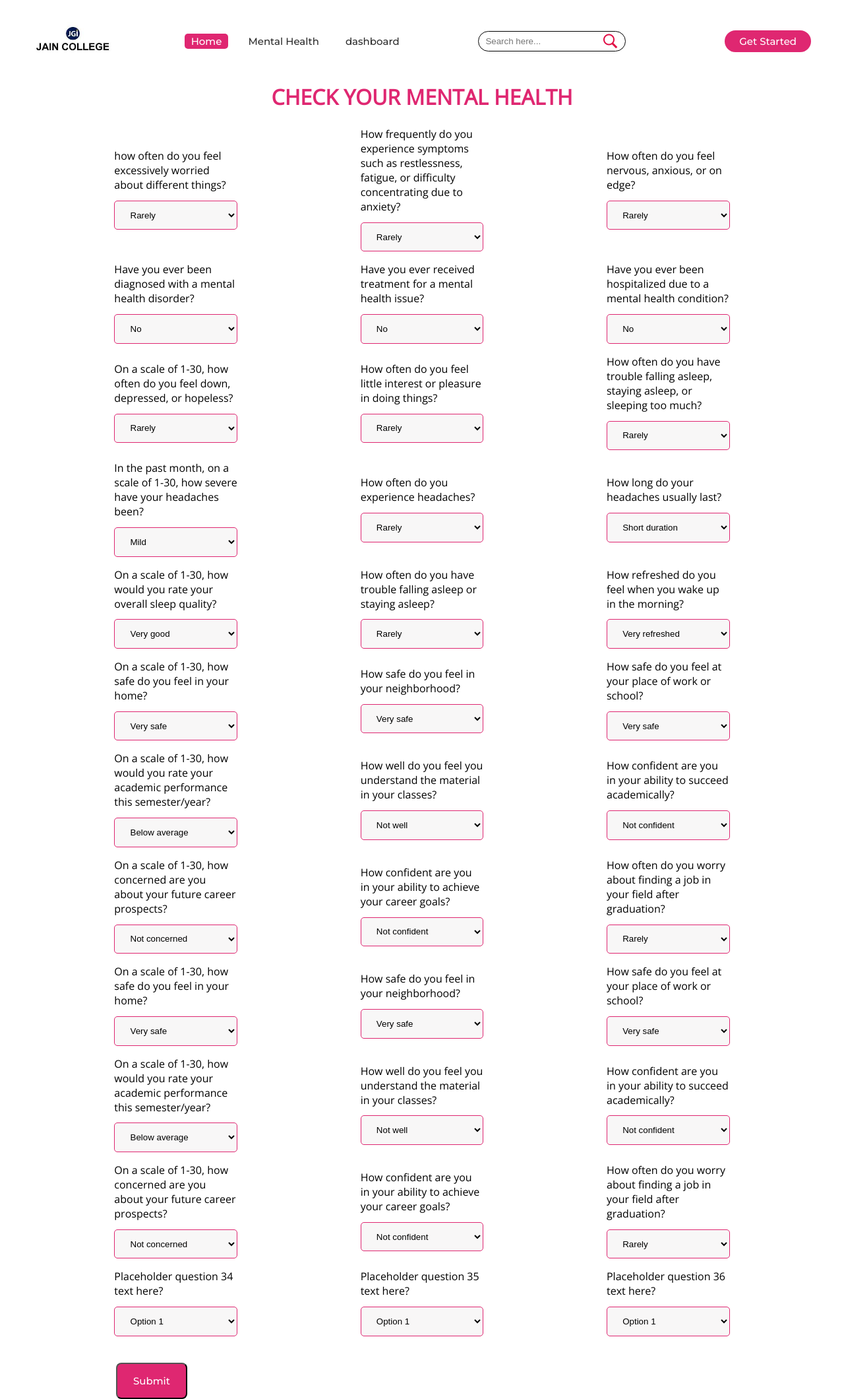
After one commit to Sabale-37/PyHack24-Dominators-15, a Django app: page /mentalhealth/calculatestress in a window 1280 px wide. The commit adds this page. Shown: the whole page at 66% size. Run offline with Django 4.2, Linux system fonts and the light colour scheme; some libraries are stand-ins or nearby versions.

Commit message:
questionnaire

```diff
--- a/Home/templates/Home/index.html
+++ b/Home/templates/Home/index.html
@@ -57,12 +57,12 @@
       <center>
         <div class="cbox">
           <div class="det">
-            <a href=""
+            <a href="{% url "stress" %}"
               ><img src="{%static 'Home/images/book.png'%}" />WellnessPredict</a
             >
           </div>
           <div class="det">
-            <a href=""
+            <a href="{% url 'mentalhealth' %}"
               ><img src="{%static 'Home/images/d1.png'%}" />StudentWellnessPredict</a
             >
           </div>
@@ -333,7 +333,7 @@
           </div>
           <br /><br />
           <p class="rights-text">
-            Copyright © 2021 Created By Chandan Kangralkar, Aditya Mehetri All
+            Copyright © 2021 Created By Dominators All
             Rights Reserved.
           </p>
           <br />
--- a/chatbot/static/css/style.css
+++ b/chatbot/static/css/style.css
@@ -242,7 +242,7 @@ pre code {
 
 .nav {
   width: 90%;
-  height: 40%;
+  height: 57%;
   display: flex;
   flex-direction: column;
   background-color: var(--color-grey-light-1);
--- a/chatbot/templates/chatbot/base.html
+++ b/chatbot/templates/chatbot/base.html
@@ -22,7 +22,7 @@
 <body>
   <div class="container">
     <header class="header">
-      <h1 class="logo" >🤖 Chat-Bot</h1>
+      <h1 class="logo" >🤖 AI Mental Health Assistant</h1>
 
       <div class="user">
         <div class="user-image">
@@ -40,8 +40,9 @@
       <nav class='nav'>
         <h2>Health-Care </h2>
         <ul>
+          <li><a href="/" style="text-decoration: none; color: white">Home</a></li>
           <li><a href="/AI/chatbot" style="text-decoration: none; color: white">chat-Bot</a></li>
-          <li><a href="/AI/image-captioning" style="text-decoration: none; color: white">image-Ai</a></li>
+
         </ul>
       </nav>
 
--- a/mentalHealth/static/style.css
+++ b/mentalHealth/static/style.css
@@ -182,3 +182,16 @@ h1 {
   border-radius: 50%;
   margin: 2rem;
 }
+
+
+
+.grid-new {
+  display: grid;
+  grid-template-columns: repeat(3, 1fr);
+  grid-template-rows: repeat(12, auto);
+
+  justify-items: center; /* Center items horizontally */
+  align-items: center;
+  padding: 0 5rem;
+  padding-top: 1rem;
+}
--- a/mentalHealth/student_mental_state.py
+++ b/mentalHealth/student_mental_state.py
@@ -12,7 +12,7 @@ def predict_lifestyle(
 ):
     try:
         # Load the dataset
-        dataset = pd.read_csv(r'C:\Users\Dell\Desktop\Django\PyHack-24-Dominators-15\mentalHealth\student_dataset.csv')
+        dataset = pd.read_csv(r'C:\Users\Admin\Desktop\PyHack24-Dominators-15\mentalHealth\student_dataset.csv')
 
         # Define feature names based on the user-provided input
         feature_names = [
--- a/mentalHealth/templates/base.html
+++ b/mentalHealth/templates/base.html
@@ -38,7 +38,7 @@
         </div>
         <ul>
           <li><a class="active" href="/">Home</a></li>
-          <li><a href="{% url "mentalhealth" %}">Mental Health</a></li>
+          <li><a href="{% url "stress" %}">Mental Health</a></li>
           <li><a href="{% url "dashboard" %}">dashboard</a></li>
         </ul>
         <div class="srch">
--- /dev/null
+++ b/mentalHealth/templates/calculateMentalHealth.html
@@ -0,0 +1,384 @@
+{% extends "base.html" %}
+
+{% block content %}
+
+<h1>Check your Mental Health</h1>
+<form action="/mentalhealth/" method='POST'>
+    {% csrf_token %}
+    <div class="grid-new">
+        <!-- Anxiety Level Questions -->
+        <div class="grid-item">
+            <label for="question1" class='label'> how often do you feel excessively worried about different things?</label>
+            <select name="question1" id="question1" class='input'>
+                <option value="4">Rarely</option>
+                <option value="9">Occasionally</option>
+                <option value="17">Sometimes</option>
+                <option value="23">Often</option>
+                <option value="30">Always</option>
+            </select>
+        </div>
+        <div class="grid-item">
+            <label for="question2" class='label'>How frequently do you experience symptoms such as restlessness, fatigue, or difficulty concentrating due to anxiety?</label>
+            <select name="question2" id="question2" class='input'>
+                <option value="4">Rarely</option>
+                <option value="9">Occasionally</option>
+                <option value="17">Sometimes</option>
+                <option value="23">Often</option>
+                <option value="30">Always</option>
+            </select>
+        </div>
+        <div class="grid-item">
+            <label for="question3" class='label'>How often do you feel nervous, anxious, or on edge?</label>
+            <select name="question3" id="question3" class='input'>
+                <option value="4">Rarely</option>
+                <option value="9">Occasionally</option>
+                <option value="17">Sometimes</option>
+                <option value="23">Often</option>
+                <option value="30">Always</option>
+            </select>
+        </div>
+
+        <!-- Mental Health History Questions -->
+        <div class="grid-item">
+            <label for="question4" class='label'>Have you ever been diagnosed with a mental health disorder?</label>
+            <select name="question4" id="question4" class='input'>
+                <option value="0">No</option>
+                <option value="1">Yes</option>
+            </select>
+        </div>
+        <div class="grid-item">
+            <label for="question5" class='label'>Have you ever received treatment for a mental health issue?</label>
+            <select name="question5" id="question5" class='input'>
+                <option value="0">No</option>
+                <option value="1">Yes</option>
+            </select>
+        </div>
+        <div class="grid-item">
+            <label for="question6" class='label'>Have you ever been hospitalized due to a mental health condition?</label>
+            <select name="question6" id="question6" class='input'>
+                <option value="0">No</option>
+                <option value="1">Yes</option>
+            </select>
+        </div>
+
+        <!-- Depression Questions -->
+        <div class="grid-item">
+            <label for="question7" class='label'>On a scale of 1-30, how often do you feel down, depressed, or hopeless?</label>
+            <select name="question7" id="question7" class='input'>
+                <option value="4">Rarely</option>
+                <option value="9">Occasionally</option>
+                <option value="17">Sometimes</option>
+                <option value="23">Often</option>
+                <option value="30">Always</option>
+            </select>
+        </div>
+        <div class="grid-item">
+            <label for="question8" class='label'>How often do you feel little interest or pleasure in doing things?</label>
+            <select name="question8" id="question8" class='input'>
+                <option value="4">Rarely</option>
+                <option value="9">Occasionally</option>
+                <option value="17">Sometimes</option>
+                <option value="23">Often</option>
+                <option value="30">Always</option>
+            </select>
+        </div>
+        <div class="grid-item">
+            <label for="question9" class='label'>How often do you have trouble falling asleep, staying asleep, or sleeping too much?</label>
+            <select name="question9" id="question9" class='input'>
+                <option value="4">Rarely</option>
+                <option value="9">Occasionally</option>
+                <option value="17">Sometimes</option>
+                <option value="23">Often</option>
+                <option value="30">Always</option>
+            </select>
+        </div>
+
+        <!-- Headache Questions -->
+        <div class="grid-item">
+            <label for="question10" class='label'>In the past month, on a scale of 1-30, how severe have your headaches been?</label>
+            <select name="question10" id="question10" class='input'>
+                <option value="4">Mild</option>
+                <option value="9">Moderate</option>
+                <option value="17">Severe</option>
+                <option value="23">Very severe</option>
+                <option value="30">Extremely severe</option>
+            </select>
+        </div>
+        <div class="grid-item">
+            <label for="question11" class='label'>How often do you experience headaches?</label>
+            <select name="question11" id="question11" class='input'>
+                <option value="4">Rarely</option>
+                <option value="9">Occasionally</option>
+                <option value="17">Sometimes</option>
+                <option value="23">Often</option>
+                <option value="30">Always</option>
+            </select>
+        </div>
+        <div class="grid-item">
+            <label for="question12" class='label'>How long do your headaches usually last?</label>
+            <select name="question12" id="question12" class='input'>
+                <option value="4">Short duration</option>
+                <option value="9">Moderate duration</option>
+                <option value="17">Long duration</option>
+                <option value="23">Very long duration</option>
+                <option value="30">Extremely long duration</option>
+            </select>
+        </div>
+
+        <!-- Sleep Quality Questions -->
+        <div class="grid-item">
+            <label for="question13" class='label'>On a scale of 1-30, how would you rate your overall sleep quality?</label>
+            <select name="question13" id="question13" class='input'>
+                <option value="4">Very good</option>
+                <option value="9">Good</option>
+                <option value="17">Fair</option>
+                <option value="23">Poor</option>
+                <option value="30">Very poor</option>
+            </select>
+        </div>
+        <div class="grid-item">
+            <label for="question14" class='label'>How often do you have trouble falling asleep or staying asleep?</label>
+            <select name="question14" id="question14" class='input'>
+                <option value="4">Rarely</option>
+                <option value="9">Occasionally</option>
+                <option value="17">Sometimes</option>
+                <option value="23">Often</option>
+                <option value="30">Always</option>
+            </select>
+        </div>
+        <div class="grid-item">
+            <label for="question15" class='label'>How refreshed do you feel when you wake up in the morning?</label>
+            <select name="question15" id="question15" class='input'>
+                <option value="4">Very refreshed</option>
+                <option value="9">Somewhat refreshed</option>
+                <option value="17">Neither refreshed nor tired</option>
+                <option value="23">Somewhat tired</option>
+                <option value="30">Very tired</option>
+            </select>
+        </div>
+
+        <!-- Safety Questions -->
+        <div class="grid-item">
+            <label for="question16" class='label'>On a scale of 1-30, how safe do you feel in your home?</label>
+            <select name="question16" id="question16" class='input'>
+                <option value="4">Very safe</option>
+                <option value="9">Safe</option>
+                <option value="17">Somewhat safe</option>
+                <option value="23">Unsafe</option>
+                <option value="30">Very unsafe</option>
+            </select>
+        </div>
+        <div class="grid-item">
+            <label for="question17" class='label'>How safe do you feel in your neighborhood?</label>
+            <select name="question17" id="question17" class='input'>
+                <option value="4">Very safe</option>
+                <option value="9">Safe</option>
+                <option value="17">Somewhat safe</option>
+                <option value="23">Unsafe</option>
+                <option value="30">Very unsafe</option>
+            </select>
+        </div>
+        <div class="grid-item">
+            <label for="question18" class='label'>How safe do you feel at your place of work or school?</label>
+            <select name="question18" id="question18" class='input'>
+                <option value="4">Very safe</option>
+                <option value="9">Safe</option>
+                <option value="17">Somewhat safe</option>
+                <option value="23">Unsafe</option>
+                <option value="30">Very unsafe</option>
+            </select>
+        </div>
+
+        <!-- Academic Performance Questions -->
+        <div class="grid-item">
+            <label for="question19" class='label'>On a scale of 1-30, how would you rate your academic performance this semester/year?</label>
+            <select name="question19" id="question19" class='input'>
+                <option value="4">Below average</option>
+                <option value="9">Average</option>
+                <option value="17">Good</option>
+                <option value="23">Very good</option>
+                <option value="30">Excellent</option>
+            </select>
+        </div>
+        <div class="grid-item">
+            <label for="question20" class='label'>How well do you feel you understand the material in your classes?</label>
+            <select name="question20" id="question20" class='input'>
+                <option value="4">Not well</option>
+                <option value="9">Somewhat well</option>
+                <option value="17">Well</option>
+                <option value="23">Very well</option>
+                <option value="30">Extremely well</option>
+            </select>
+        </div>
+        <div class="grid-item">
+            <label for="question21" class='label'>How confident are you in your ability to succeed academically?</label>
+            <select name="question21" id="question21" class='input'>
+                <option value="4">Not confident</option>
+                <option value="9">Somewhat confident</option>
+                <option value="17">Confident</option>
+                <option value="23">Very confident</option>
+                <option value="30">Extremely confident</option>
+            </select>
+        </div>
+
+        <!-- Future Career Concerns Questions -->
+        <div class="grid-item">
+            <label for="question22" class='label'>On a scale of 1-30, how concerned are you about your future career prospects?</label>
+            <select name="question22" id="question22" class='input'>
+                <option value="4">Not concerned</option>
+                <option value="9">Slightly concerned</option>
+                <option value="17">Somewhat concerned</option>
+                <option value="23">Very concerned</option>
+                <option value="30">Extremely concerned</option>
+            </select>
+        </div>
+        <div class="grid-item">
+            <label for="question23" class='label'>How confident are you in your ability to achieve your career goals?</label>
+            <select name="question23" id="question23" class='input'>
+                <option value="4">Not confident</option>
+                <option value="9">Somewhat confident</option>
+                <option value="17">Confident</option>
+                <option value="23">Very confident</option>
+                <option value="30">Extremely confident</option>
+            </select>
+        </div>
+        <div class="grid-item">
+            <label for="question24" class='label'>How often do you worry about finding a job in your field after graduation?</label>
+            <select name="question24" id="question24" class='input'>
+                <option value="4">Rarely</option>
+                <option value="9">Occasionally</option>
+                <option value="17">Sometimes</option>
+                <option value="23">Often</option>
+                <option value="30">Always</option>
+            </select>
+        </div>
+
+        <div class="grid-item">
+            <label for="question25" class='label'>On a scale of 1-30, how safe do you feel in your home?</label>
+            <select name="question25" id="question25" class='input'>
+                <option value="1">Very safe</option>
+                <option value="7">Safe</option>
+                <option value="13">Somewhat safe</option>
+                <option value="19">Unsafe</option>
+                <option value="25">Very unsafe</option>
+            </select>
+        </div>
+        <div class="grid-item">
+            <label for="question26" class='label'>How safe do you feel in your neighborhood?</label>
+            <select name="question26" id="question26" class='input'>
+                <option value="1">Very safe</option>
+                <option value="7">Safe</option>
+                <option value="13">Somewhat safe</option>
+                <option value="19">Unsafe</option>
+                <option value="25">Very unsafe</option>
+            </select>
+        </div>
+        <div class="grid-item">
+            <label for="question27" class='label'>How safe do you feel at your place of work or school?</label>
+            <select name="question27" id="question27" class='input'>
+                <option value="1">Very safe</option>
+                <option value="7">Safe</option>
+                <option value="13">Somewhat safe</option>
+                <option value="19">Unsafe</option>
+                <option value="25">Very unsafe</option>
+            </select>
+        </div>
+        <div class="grid-item">
+            <label for="question28" class='label'>On a scale of 1-30, how would you rate your academic performance this semester/year?</label>
+            <select name="question28" id="question28" class='input'>
+                <option value="1">Below average</option>
+                <option value="7">Average</option>
+                <option value="13">Good</option>
+                <option value="19">Very good</option>
+                <option value="25">Excellent</option>
+            </select>
+        </div>
+        <div class="grid-item">
+            <label for="question29" class='label'>How well do you feel you understand the material in your classes?</label>
+            <select name="question29" id="question29" class='input'>
+                <option value="1">Not well</option>
+                <option value="7">Somewhat well</option>
+                <option value="13">Well</option>
+                <option value="19">Very well</option>
+                <option value="25">Extremely well</option>
+            </select>
+        </div>
+        <div class="grid-item">
+            <label for="question30" class='label'>How confident are you in your ability to succeed academically?</label>
+            <select name="question30" id="question30" class='input'>
+                <option value="1">Not confident</option>
+                <option value="7">Somewhat confident</option>
+                <option value="13">Confident</option>
+                <option value="19">Very confident</option>
+                <option value="25">Extremely confident</option>
+            </select>
+        </div>
+        <div class="grid-item">
+            <label for="question31" class='label'>On a scale of 1-30, how concerned are you about your future career prospects?</label>
+            <select name="question31" id="question31" class='input'>
+                <option value="1">Not concerned</option>
+                <option value="7">Slightly concerned</option>
+                <option value="13">Somewhat concerned</option>
+                <option value="19">Very concerned</option>
+                <option value="25">Extremely concerned</option>
+            </select>
+        </div>
+        <div class="grid-item">
+            <label for="question32" class='label'>How confident are you in your ability to achieve your career goals?</label>
+            <select name="question32" id="question32" class='input'>
+                <option value="1">Not confident</option>
+                <option value="7">Somewhat confident</option>
+                <option value="13">Confident</option>
+                <option value="19">Very confident</option>
+                <option value="25">Extremely confident</option>
+            </select>
+        </div>
+        <div class="grid-item">
+            <label for="question33" class='label'>How often do you worry about finding a job in your field after graduation?</label>
+            <select name="question33" id="question33" class='input'>
+                <option value="1">Rarely</option>
+                <option value="7">Occasionally</option>
+                <option value="13">Sometimes</option>
+                <option value="19">Often</option>
+                <option value="25">Always</option>
+            </select>
+        </div>
+
+        <!-- Placeholder questions 34 to 36 -->
+        <div class="grid-item">
+            <label for="question34" class='label'>Placeholder question 34 text here?</label>
+            <select name="question34" id="question34" class='input'>
+                <option value="1">Option 1</option>
+                <option value="2">Option 2</option>
+                <option value="3">Option 3</option>
+                <option value="4">Option 4</option>
+                <option value="5">Option 5</option>
+            </select>
+        </div>
+        <div class="grid-item">
+            <label for="question35" class='label'>Placeholder question 35 text here?</label>
+            <select name="question35" id="question35" class='input'>
+                <option value="1">Option 1</option>
+                <option value="2">Option 2</option>
+                <option value="3">Option 3</option>
+                <option value="4">Option 4</option>
+                <option value="5">Option 5</option>
+            </select>
+        </div>
+        <div class="grid-item">
+            <label for="question36" class='label'>Placeholder question 36 text here?</label>
+            <select name="question36" id="question36" class='input'>
+                <option value="1">Option 1</option>
+                <option value="2">Option 2</option>
+                <option value="3">Option 3</option>
+                <option value="4">Option 4</option>
+                <option value="5">Option 5</option>
+            </select>
+        </div>
+
+    </div>
+
+    <button type="submit" class='submit'>Submit</button>
+</form>
+
+{% endblock %}
--- a/mentalHealth/urls.py
+++ b/mentalHealth/urls.py
@@ -3,6 +3,7 @@ from . import views
 
 urlpatterns = [
     path('', views.mentalHealth,name = 'mentalhealth'),
-    path('dashboard', views.dashboard, name='dashboard')
+    path('dashboard', views.dashboard, name='dashboard'),
+    path('calculatestress',views.calculateMental, name='stress')
 
 ]
--- a/mentalHealth/views.py
+++ b/mentalHealth/views.py
@@ -5,7 +5,47 @@ from .models import LifestyleData
 
 # Create your views here.
 def mentalHealth(request):
-    return render(request, 'mental.html')
+    if request.method == 'POST':
+        # Retrieve the form data
+        question_values = {}
+        for key in request.POST:
+            if key.startswith('question'):
+                question_values[key] = int(request.POST[key])
+
+        # Calculate averages for each category
+        anxiety_level = (question_values['question1'] + question_values['question2'] + question_values['question3']) / 3
+        mental_health_history = (question_values['question4'] + question_values['question5'] + question_values['question6']) / 3
+        depression = (question_values['question7'] + question_values['question8'] + question_values['question9']) / 3
+        headache = (question_values['question10'] + question_values['question11'] + question_values['question12']) / 3
+        sleep_quality = (question_values['question13'] + question_values['question14'] + question_values['question15']) / 3
+        safety = (question_values['question16'] + question_values['question17'] + question_values['question18']) / 3
+        academic_performance = (question_values['question19'] + question_values['question20'] + question_values['question21']) / 3
+        future_career_concerns = (question_values['question22'] + question_values['question23'] + question_values['question24']) / 3
+        social_support = (question_values['question25'] + question_values['question26'] + question_values['question27']) / 3
+        peer_pressure = (question_values['question28'] + question_values['question29'] + question_values['question30']) / 3
+        extracurricular_activities = (question_values['question31'] + question_values['question32'] + question_values['question33']) / 3
+        bullying = (question_values['question34'] + question_values['question35'] + question_values['question36']) / 3
+
+        # Store the results in variables
+        # You can perform further actions with these variables, such as saving them to a database
+        # or displaying them in the response
+
+        return render(request, 'mental.html', {
+            'anxiety_level':int( anxiety_level),
+            'mental_health_history':int( mental_health_history),
+            'depression':int( depression),
+            'headache':int( headache),
+            'sleep_quality':int( sleep_quality),
+            'safety':int( safety),
+            'academic_performance':int( academic_performance),
+            'future_career_concerns':int( future_career_concerns),
+            'social_support':int( social_support),
+            'peer_pressure':int( peer_pressure),
+            'extracurricular_activities':int( extracurricular_activities),
+            'bullying':int( bullying)
+        })
+    else:
+        return render(request, 'mental.html')
 
 def dashboard(request):
     if request.method == 'POST':
@@ -67,12 +107,16 @@ def dashboard(request):
             'values': list(latest_data.__dict__.values())[2:-1]  # Exclude id and prediction values
         }
 
-        newresult =latest_data.prediction
-        print('newresult', newresult)
 
 
 
-        return render(request, 'dashboard.html', {'chart_data': chart_data, 'result': newresult})
+
+        return render(request, 'dashboard.html', {'chart_data': chart_data, 'result': result})
 
 
     return redirect('/mentalhealth/')
+
+
+
+def calculateMental(request):
+    return render(request, 'calculateMentalHealth.html')
```
Also changed, not shown: mentalHealth/templates/dashboard.html (+9 -1 lines), mentalHealth/templates/mental.html (+12 -12 lines), db.sqlite3.
